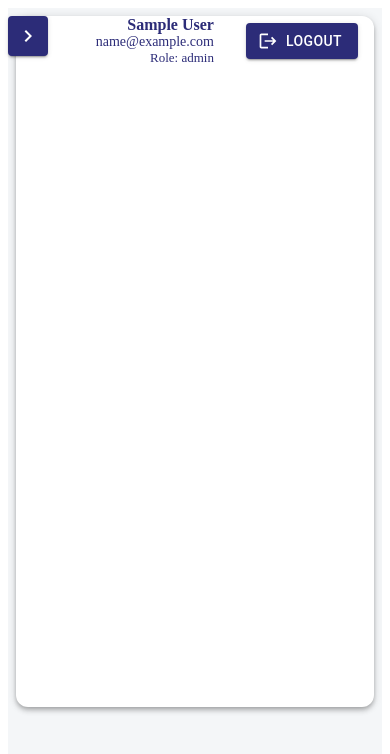
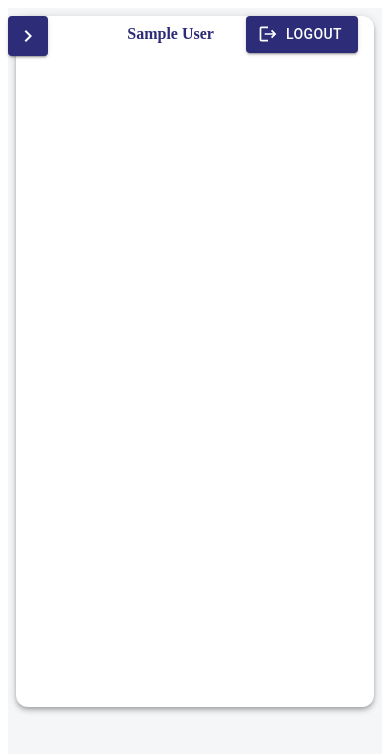
Before and after one commit to akjesus/mu-result-frontend, a React (Create React App) app: page /admin in a window 390 px wide. Shown: the top 754 px of the page. Built offline with nearby package versions, Linux system fonts and the light colour scheme; sample sign-in values are in the browser's storage; some icons are missing.

Commit message:
Mobile responsiveness Update

```diff
--- a/src/components/AdminLayout.js
+++ b/src/components/AdminLayout.js
@@ -132,12 +132,6 @@ const AdminLayout = () => {
             <Box sx={{ color: "#2C2C78", fontWeight: 600, fontSize: 16 }}>
               {user?.name || "User"}
             </Box>
-            <Box sx={{ color: "#2C2C78", fontSize: 14 }}>
-              {user?.email}
-            </Box>
-            <Box sx={{ color: "#2C2C78", fontSize: 13 }}>
-              Role: {role}
-            </Box>
           </Box>
           <Button
             variant="contained"
```
